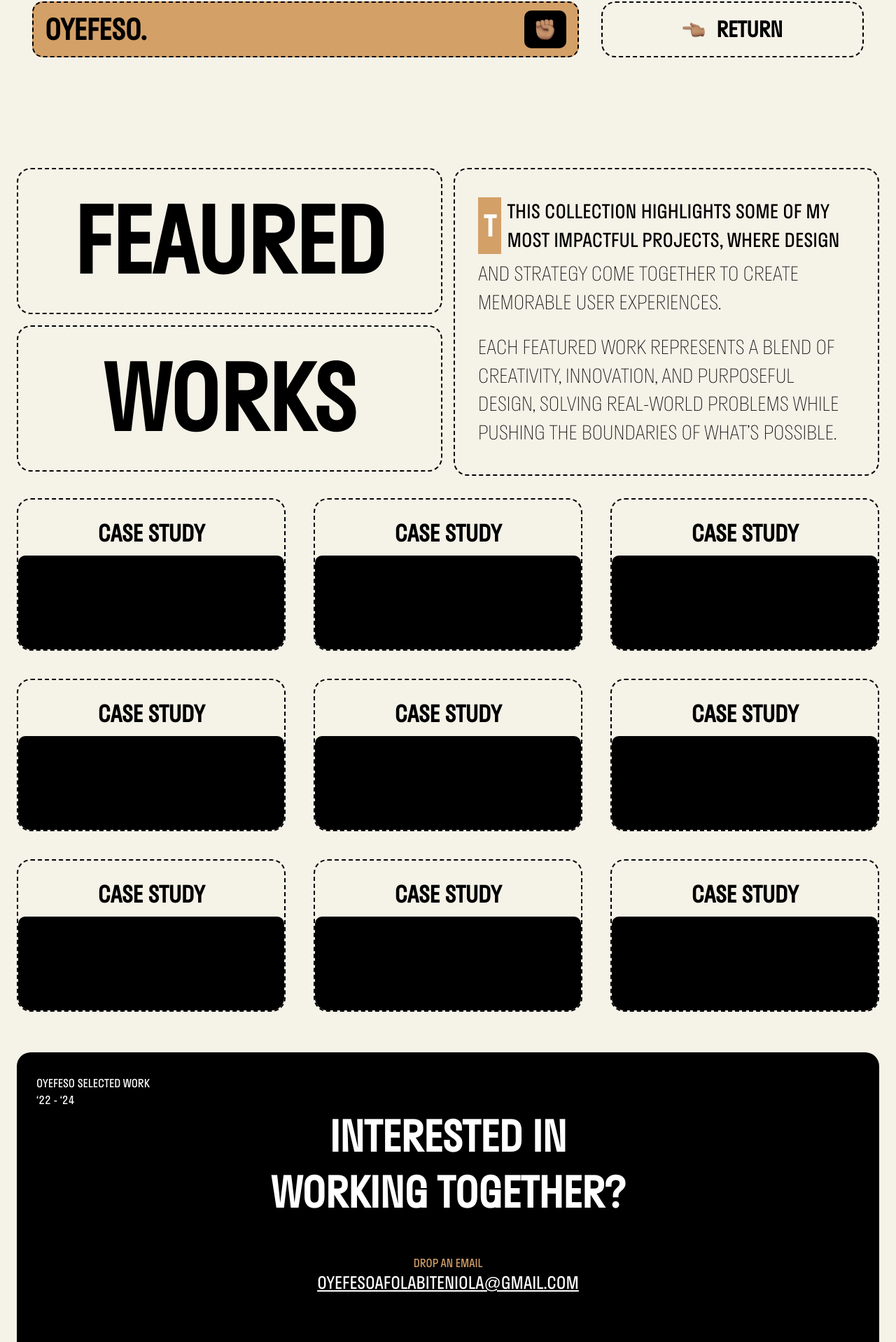
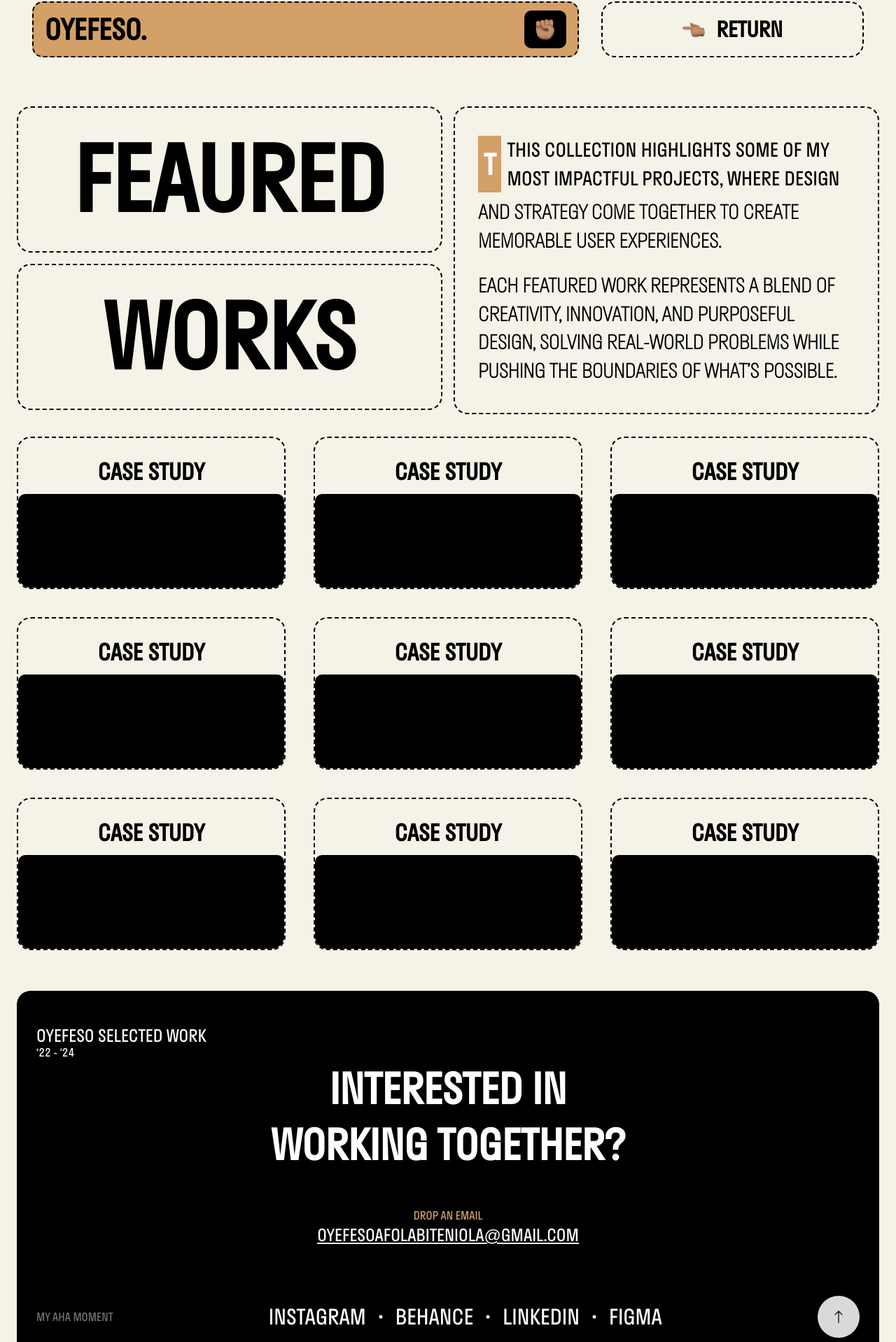
Before and after one commit to kalejaiyeoluwadara/afolabi, a Next.js app: page /works in a window 1280 px wide. Shown: the part 30-1948 px from the top of the page at 70% size. Built offline with nearby package versions, Linux system fonts and the light colour scheme.

Commit message:
updated general pages

```diff
--- a/app/Hero/Foot.jsx
+++ b/app/Hero/Foot.jsx
@@ -6,10 +6,10 @@ import Image from "next/image";
 function Foot() {
   return (
     <footer
-      className={`h-[488px] rounded-[20px] text-white mt-[58px] w-full bg-black px-7 py-4 flex  flex-col justify-between  `}
+      className={`min-h-[488px] rounded-[20px] text-white mt-[58px] mb-[39px] w-full bg-black px-7 py-9 flex  flex-col justify-between  `}
     >
       <div className="flex text-base font-normal flex-col mt-4 ">
-        <p className=" uppercase ">OYEFESO Selected Work</p>
+        <p className=" uppercase text-[24px] ">OYEFESO Selected Work</p>
         <p>‘22 - ‘24</p>
       </div>
       <div className="w-full flex-center ">
@@ -25,7 +25,7 @@ function Foot() {
       </div>
       <div className="flex justify-between items-center w-full  ">
         <p className="text-[#747474] text-base ">MY AHA MOMENT</p>
-        <div className="flex uppercase items-center gap-4 ">
+        <div className="flex uppercase text-[30px] items-center gap-4 ">
           <Link href={"/"}>instagram</Link>
           <GoDotFill size={10} />
           <Link href={"/"}>behance</Link>
--- a/app/Hero/Hero.jsx
+++ b/app/Hero/Hero.jsx
@@ -127,7 +127,7 @@ function Hero() {
             id="foot"
             className="w-[265px] opacity-0 mb-8 mt-4 h-[90px] border-black rounded-full border-[1.5px] flex-center border-dashed "
           >
-            <div className=" font-medium hover:font-semibold cursor-pointer transition-all ease-in-out duration-700 w-[232px] text-2xl border rounded-[50%] h-[60px] flex-center ">
+            <div className=" font-medium hover:font-semibold cursor-pointer speed w-[232px] text-2xl border-[1.5px] border-black border-dashed rounded-[50px] h-[60px] flex-center ">
               MY COLLECTIONS
             </div>
           </div>
--- a/app/components/Modal.jsx
+++ b/app/components/Modal.jsx
@@ -50,7 +50,7 @@ function Modal() {
     <AnimatePresence>
       {modal && (
         <motion.main
-          className="h-screen w-screen pt-10 grid grid-cols-2 items-center justify-center px-[73px] bg-black z-40 gap-10 fixed top-0 left-0"
+          className="h-screen w-screen pt-10 grid grid-cols-2 items-center justify-center px-[21px] bg-black z-40 gap-10 fixed top-0 left-0"
           initial={{ y: "-100%", opacity: 0 }}
           animate={{ y: 0, opacity: 1 }}
           exit={{ y: "-100%", opacity: 0 }}
@@ -61,7 +61,7 @@ function Modal() {
               { title: "Work", link: "/works" },
               { title: "EUREKA", link: "/eureka" },
               { title: "CONTACT", link: "/contact" },
-              { title: "MORE", link: "/" },
+              { title: "PLAYGROUND", link: "/" },
             ].map((d, id) => (
               <div
                 key={id}
@@ -69,7 +69,7 @@ function Modal() {
                 className="relative group"
               >
                 <Link href={d.link}>
-                  <p className="text-6xl text-gray-200 group-hover:text-white transition-all  uppercase font-bold">
+                  <p className="text-7xl text-gray-200 group-hover:text-white transition-all  uppercase font-bold">
                     {d.title}
                   </p>
                 </Link>
--- a/app/contact/page.jsx
+++ b/app/contact/page.jsx
@@ -6,7 +6,9 @@ function Page() {
   return (
     <main>
       <Nav />
-      <Foot />
+      <div className="px-[21px]">
+        <Foot />
+      </div>
     </main>
   );
 }
--- a/app/eureka/WorkCard.jsx
+++ b/app/eureka/WorkCard.jsx
@@ -3,7 +3,7 @@ import React from "react";
 function WorkCard() {
   return (
     <div className=" h-[654px] border-2 border-solid border-black flex-shrink-0 w-[1081px] rounded-[65px] bg-primary p-[34px] ">
-      <div className="h-full w-full px-[100px] border-[2px] border-dashed flex-col flex-center rounded-[30px] border-black ">
+      <div className="h-full w-full px-[90px] border-[4px] border-dashed flex-col flex-center rounded-[30px] border-black ">
         <p className="text-[64px] font-bold ">ZUMBOX TECHNOLOGIES</p>
         <p className="text-[32px] uppercase ">From mar 2024 - NOW</p>
         <p className="text-[48px] font-semibold mt-[39px] ">CREATIVE LEAD</p>
--- a/app/eureka/page.jsx
+++ b/app/eureka/page.jsx
@@ -13,8 +13,8 @@ function Page() {
         <p className=" text-[410px] font-extrabold ">EUREKA</p>
       </section>
       <main className="px-5">
-        <section className="py-6 h-[633px] flex justify-between items-start gap-8">
-          <div className="border w-[838px] h-full uppercase text-[27px]  px-[33px] py-10 ">
+        <section className="py-6 h-[560px]  flex justify-between items-start gap-9">
+          <div className="border-[4px] border-dashed border-black rounded-[20px] w-[838px] h-full uppercase text-[27px]  px-[33px] py-10 ">
             <h2 className="mb-6 stratosBold font-bold text-[64px] ">
               Creative odyssey
             </h2>
@@ -50,7 +50,7 @@ function Page() {
           </div>
         </section>
         {/* brilliance section */}
-        <section className="h-[371px]  grid grid-cols-3  gap-8">
+        <section className=" mb-[100px]  grid grid-cols-3  gap-8">
           <Image
             src={images.brilliance}
             alt="brilliance"
@@ -63,11 +63,11 @@ function Page() {
           />
         </section>
         {/* Work experience */}
-        <section className="flex pt-[100px] flex-col ">
-          <p className="text-[48px] flex-center mt-[100px] font-semibold mb-[89px] ">
+        <section className="flex  flex-col ">
+          <p className="text-[48px] flex-center  font-semibold mb-[89px] ">
             WORK EXPERIENCE
           </p>
-          <div className="flex overflow-x-scroll no-scrollbar px-4 gap-8">
+          <div className="flex overflow-x-scroll sm:flex-row flex-col no-scrollbar px-4 gap-8">
             {[1, 2, 3, 4].map((d, id) => {
               return <WorkCard key={id} />;
             })}
--- a/app/works/NavBar.jsx
+++ b/app/works/NavBar.jsx
@@ -4,8 +4,10 @@ import React from "react";
 import { icons } from "@/app/utils";
 import Link from "next/link";
 import { useGlobal } from "../context";
+import { useRouter } from "next/navigation";
 function NavBar() {
   const { setModal, modal } = useGlobal();
+  const router = useRouter();
   return (
     <nav className=" my-8 w-full px-[22px] relative z-50 flex items-start justify-start  ">
       <main className="w-[100vw] gap-8 grid grid-cols-3 items-start justify-around  ">
@@ -34,9 +36,14 @@ function NavBar() {
           </div>
         </div>
 
-        <Link onClick={() => setModal(false)} href="/">
+        <div
+          onClick={() => {
+            setModal(false);
+            router.back();
+          }}
+        >
           <div
-            className={`h-[80px]  rounded-[15px] ${
+            className={`h-[80px] cursor-pointer  rounded-[15px] ${
               modal ? "wb" : "border"
             } gap-4 flex-center  `}
           >
@@ -49,7 +56,7 @@ function NavBar() {
             />
             <p className="text-3xl font-semibold ">RETURN</p>
           </div>
-        </Link>
+        </div>
       </main>
     </nav>
   );
--- a/app/works/page.jsx
+++ b/app/works/page.jsx
@@ -3,7 +3,7 @@ import Container from "../components/Container";
 
 function Page() {
   return (
-    <main className="mt-[158px] ">
+    <main className="mt-[70px] ">
       <section className="grid grid-cols-2 gap-4  ">
         <div className="space-y-4">
           <div className="border flex-center  px-4 py-2  text-[126px] font-bold  ">
@@ -15,7 +15,7 @@ function Page() {
         </div>
         <div className="border uppercase text-[27px]  px-[33px] py-10 ">
           <p className="flex">
-            <span className="px-2 py-2 bg-primary text-[40px] font-bold text-white text-center flex-center mr-2 ">
+            <span className="px-2 py-2 bg-primary text-[40px] font-extrabold text-white text-center flex-center mr-2 ">
               T
             </span>
             <span>
@@ -24,11 +24,11 @@ function Page() {
             </span>
           </p>
           <div className="  ">
-            <p className="mt-2  stratosLight  mb-6">
+            <p className="mt-2  stratosLight font-semibold  mb-6">
               {" "}
               and strategy come together to create memorable user experiences.
             </p>
-            <p className="stratosLight">
+            <p className="stratosLight font-semibold ">
               Each featured work represents a blend of creativity, innovation,
               and purposeful design, solving real-world problems while pushing
               the boundaries of what’s possible.
```
